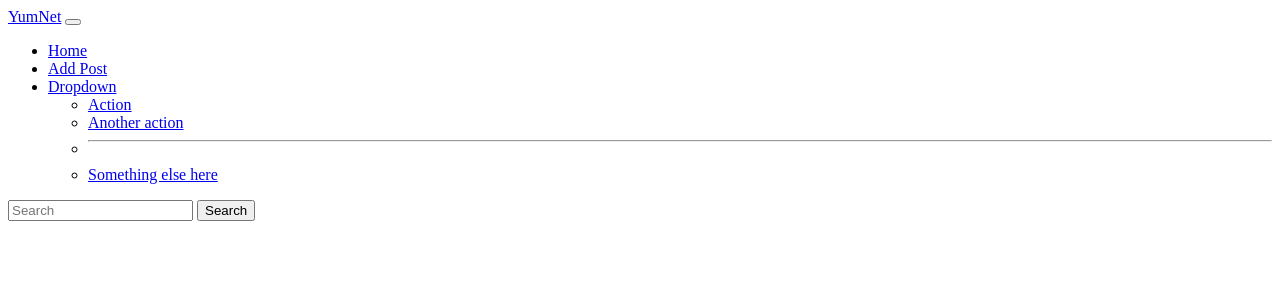
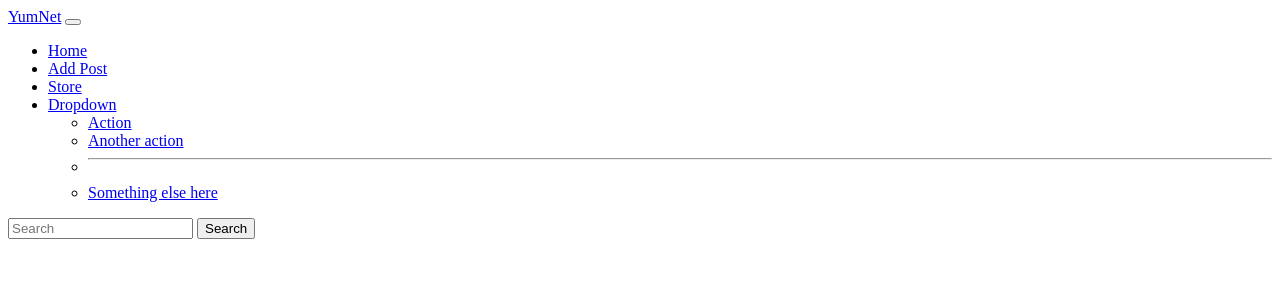
Before and after one commit to MoazEmad1/Food_Blog, a PHP site: page /menu.php in a window 1280 px wide. Shown: the top 300 px of the page. Run offline with PHP 8.4, Linux system fonts and the light colour scheme.

Commit message:
updated navbar with store

```diff
--- a/includes_and_requires/menu.php
+++ b/includes_and_requires/menu.php
@@ -11,6 +11,9 @@
               </li>
               <li class="nav-item">
                 <a class="nav-link" href="addPost.php">Add Post</a>
+              </li>
+              <li class="nav-item">
+                <a class="nav-link" href="store.php">Store</a>
               </li>
               <li class="nav-item dropdown">
                 <a class="nav-link dropdown-toggle" href="#" role="button" data-bs-toggle="dropdown" aria-expanded="false">
```
